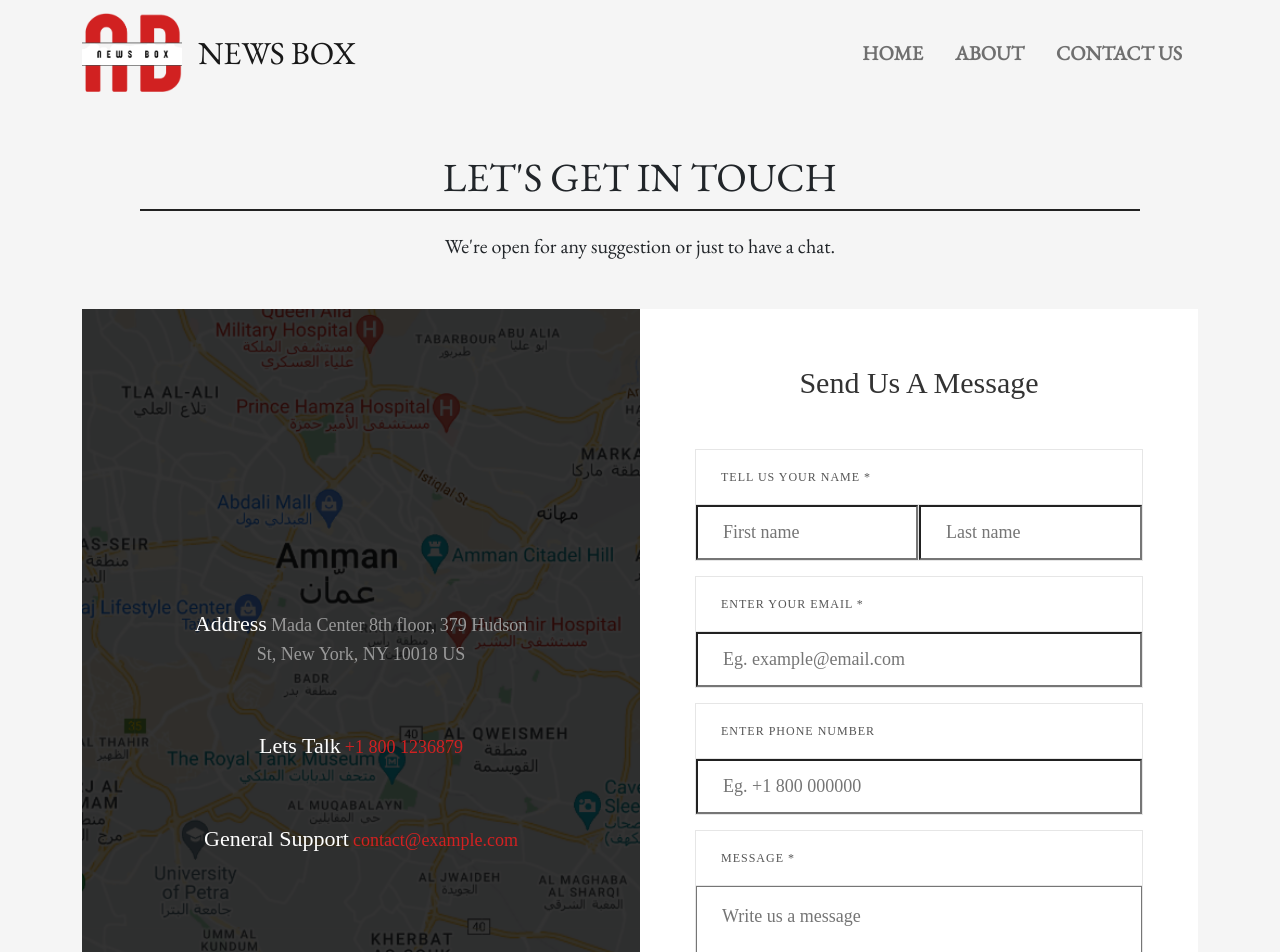
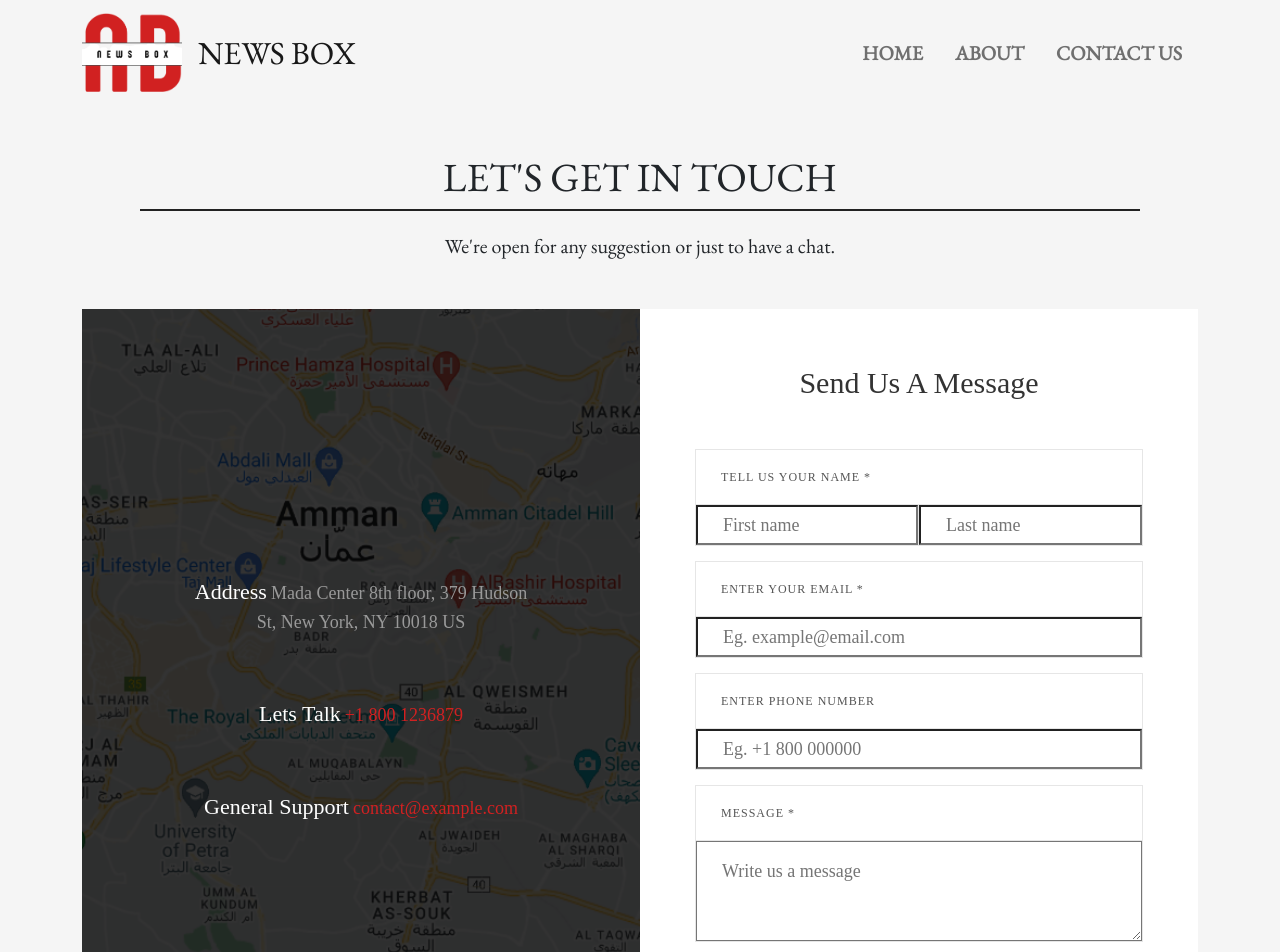
Before and after one commit to News-Box-Project/News-Box-FrontEnd, a React (Create React App) app: page /contact-us in a window 1280 px wide. Shown: the top 952 px of the page. Built offline with nearby package versions, Linux system fonts and the light colour scheme.

Commit message:
Refactoring contact us page (Fahed and Ahmad)

```diff
--- a/src/componants/contact/contact.css
+++ b/src/componants/contact/contact.css
@@ -165,11 +165,11 @@
 }
 
 input.input100 {
-  height: 55px;
+  height: 40px;
 }
 
 textarea.input100 {
-  min-height: 139px;
+  min-height: 100px;
   padding-top: 19px;
   padding-bottom: 15px;
 }
@@ -305,7 +305,6 @@ textarea.input100 {
 }
 
 .alert-validate::before {
-  content: attr(data-validate);
   position: absolute;
   max-width: 70%;
   background-color: #fff;
@@ -371,6 +370,6 @@ textarea.input100 {
 }
 
 .contact-text-box {
-  margin-top: 17rem;
+  margin-top: 15rem;
   gap: 4rem;
 }
--- a/src/componants/contact/contact.js
+++ b/src/componants/contact/contact.js
@@ -7,6 +7,10 @@ import Form from "react-bootstrap/Form";
 import "./contact.css";
 import Screenshot_118 from "./Screenshot_118.png";
 export default class Contact extends React.Component {
+  handleSubmit = (event) => {
+    event.preventDefault();
+  };
+
   render() {
     return (
       <>
@@ -20,7 +24,10 @@ export default class Contact extends React.Component {
         </p>
         <Container className="contact-container d-flex justify-content-center align-items-center mb-5">
           <div className="wrap-contact100">
-            <form className="contact100-form validate-form">
+            <form
+              className="contact100-form validate-form"
+              onSubmit={this.handleSubmit}
+            >
               <span className="contact100-form-title">Send Us A Message</span>
               <label className="label-input100" htmlFor="first-name">
                 Tell us your name *
```
